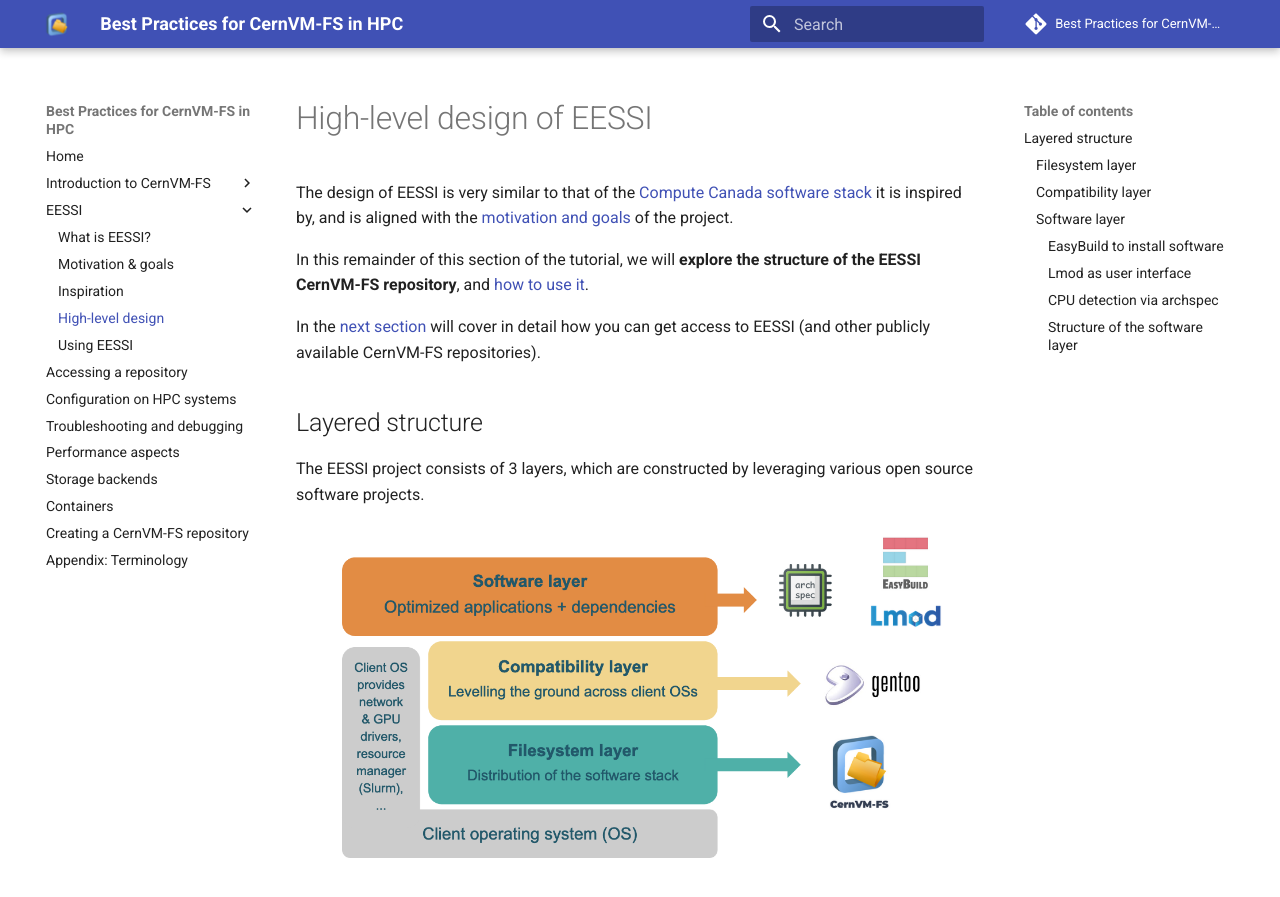
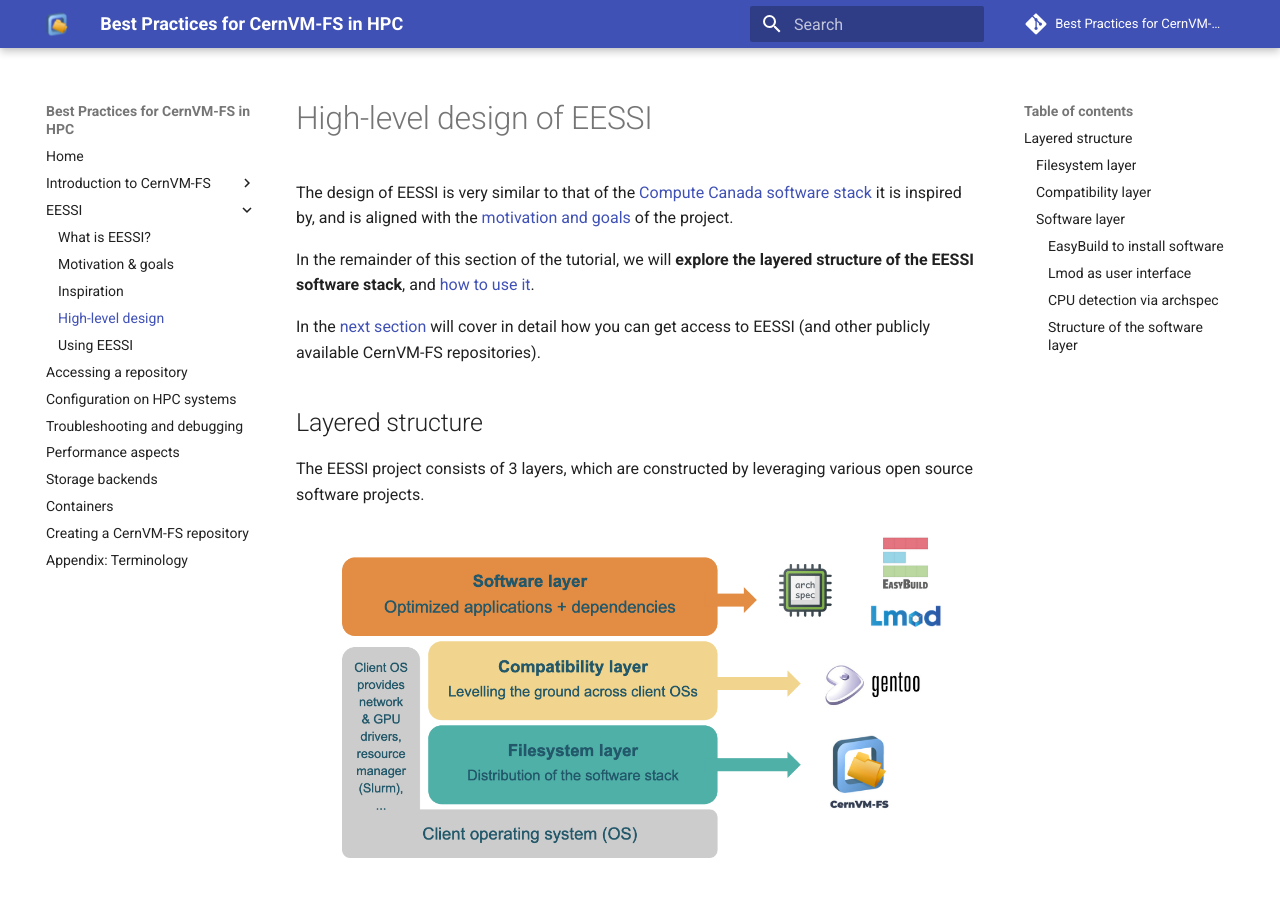
Before and after one commit to multixscale/cvmfs-tutorial-hpc-best-practices, an MkDocs documentation site: the page built from docs/eessi/high-level-design.md, in a window 1280 px wide and 900 px high. Shown: the top 897 px of the window. Built offline with MkDocs 1.6.1 and Material for MkDocs 9.7.7, drawn with Linux system fonts in a browser that asks for light colours; comment, search, counter and statistics services are not loaded.

Commit message:
improve pointer to remainer of EESSI section
Co-authored-by: Thomas Röblitz <trz42@users.noreply.github.com>

```diff
--- a/docs/eessi/high-level-design.md
+++ b/docs/eessi/high-level-design.md
@@ -3,7 +3,7 @@
 The design of EESSI is very similar to that of the [Compute Canada software stack](inspiration.md) it is inspired by,
 and is aligned with the [motivation and goals](motivation-goals.md) of the project.
 
-In this remainder of this section of the tutorial, we will **explore the structure of the EESSI CernVM-FS repository**,
+In the remainder of this section of the tutorial, we will **explore the layered structure of the EESSI software stack**,
 and [how to use it](using-eessi.md).
 
 In the [next section](../access.md) will cover in detail how you can get access to EESSI
```
